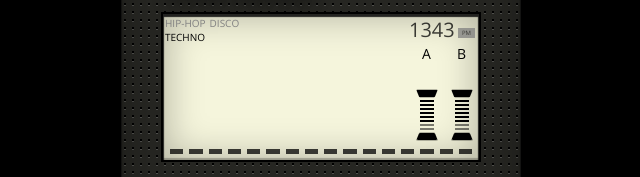
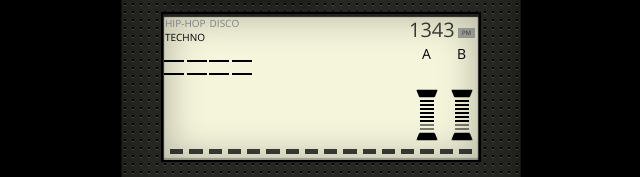
Before and after one commit to isntweb/home, a Next.js app: page / in a window 1280 px wide. Shown: the part 288-465 px from the top of the page, without its empty margins (319-959 px from the left). Built offline with nearby package versions, Linux system fonts and the light colour scheme.

Commit message:
add basic pattern indicator

```diff
--- a/pages/PocketOperator.js
+++ b/pages/PocketOperator.js
@@ -79,6 +79,19 @@ const MetronomeAndMode = () => {
   )
 }
 
+/* Indicates what pattern the user has selected */
+const PatternIndicator = () => {
+  const numIndicators = 8;
+
+  return (
+    <div className={classes.patternIndicator}>
+      {Array.from(Array(numIndicators).keys()).map((indicator) => (
+        <div className={classes.indicator} key={indicator}/>
+      ))}
+    </div>
+  )
+}
+
 const PocketOperator = () => {
   return (
     <div className={classes.container}>
@@ -94,6 +107,7 @@ const PocketOperator = () => {
           <MetronomeAndMode/>
           <TimeBox/>
           <Beats/>
+          <PatternIndicator />
           <div className={classes.soundTumblerLineBox}>
             <SoundTumbler label="A"/>
             <SoundTumbler label="B"/>
--- a/pages/pocketOperator.module.scss
+++ b/pages/pocketOperator.module.scss
@@ -254,3 +254,21 @@
     flex-direction: row;
     justify-content: space-around;
 }
+
+.patternIndicator {
+    grid-row: lcd-main;
+    grid-column: lcd-left;
+    display: flex;
+    flex-direction: row;
+    flex-wrap: wrap;
+    justify-content: space-around;
+    width: 100%;
+    padding-top: 10px;
+    padding-bottom: 60px;
+}
+
+.indicator {
+    width: 20px;
+    height: 8px;
+    border-bottom: 2px solid black;
+}
```
